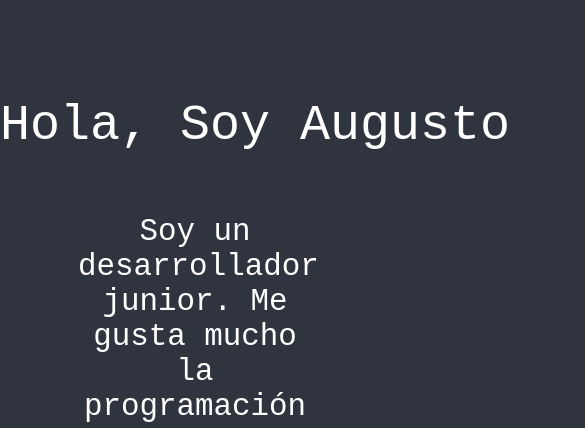
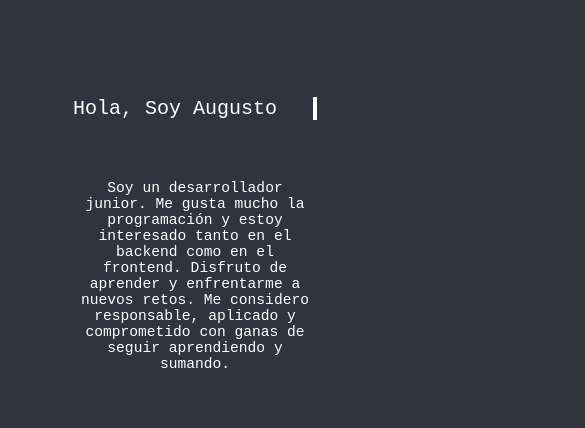
Before and after one commit to Augusto1290/portfolio, a website: page index.html in a window 390 px wide. Shown: the part 120-548 px from the top of the page, 585 px wide, since content can reach past the window. Drawn offline with nearby package versions, Linux system fonts and the light colour scheme.

Commit message:
actualizar

```diff
--- a/style.css
+++ b/style.css
@@ -226,11 +226,7 @@ header{
 }
 
 
-@media screen and(max-width: 700px){
-    .span_presentacion{
-        font-size: 30px;
-    }
-}
+
 .parrafo_presentacion{
     font-family: monospace;
     font-size: var(--font-jumbo);
@@ -240,16 +236,6 @@ header{
     padding-right: 20%;
 }
 
-@media screen and(max-width:800px)
-{
-    .parrafo_presentacion{
-        font-family: monospace;
-        font-size:20px;
-        margin-top: 60px;
-        text-align: center;
-
-    }
-}
 
 .container-fichas{
     position: absolute;
@@ -300,9 +286,34 @@ header{
     margin-top: 100px;
     margin-bottom: 80px;
 }
+.span_presentacion{
+    font-size: 50px;
+}
+.parrafo_presentacion{
+    font-size: var(--font-large)
+}
+@media screen and (max-width:700px){
+    .span_presentacion{
+        font-size: 30px;
+    }
+    .parrafo_presentacion{
+        font-size: var(--font-large)
+    }
+}
+
+}
+
+@media screen and (max-width:400px){
+    .span_presentacion{
+        font-size: 20px;
+    }
+    .parrafo_presentacion{
+        font-size: var(--font-medium)
+    }
+}
 
 
-}
+
 
 
 .icon{
```
